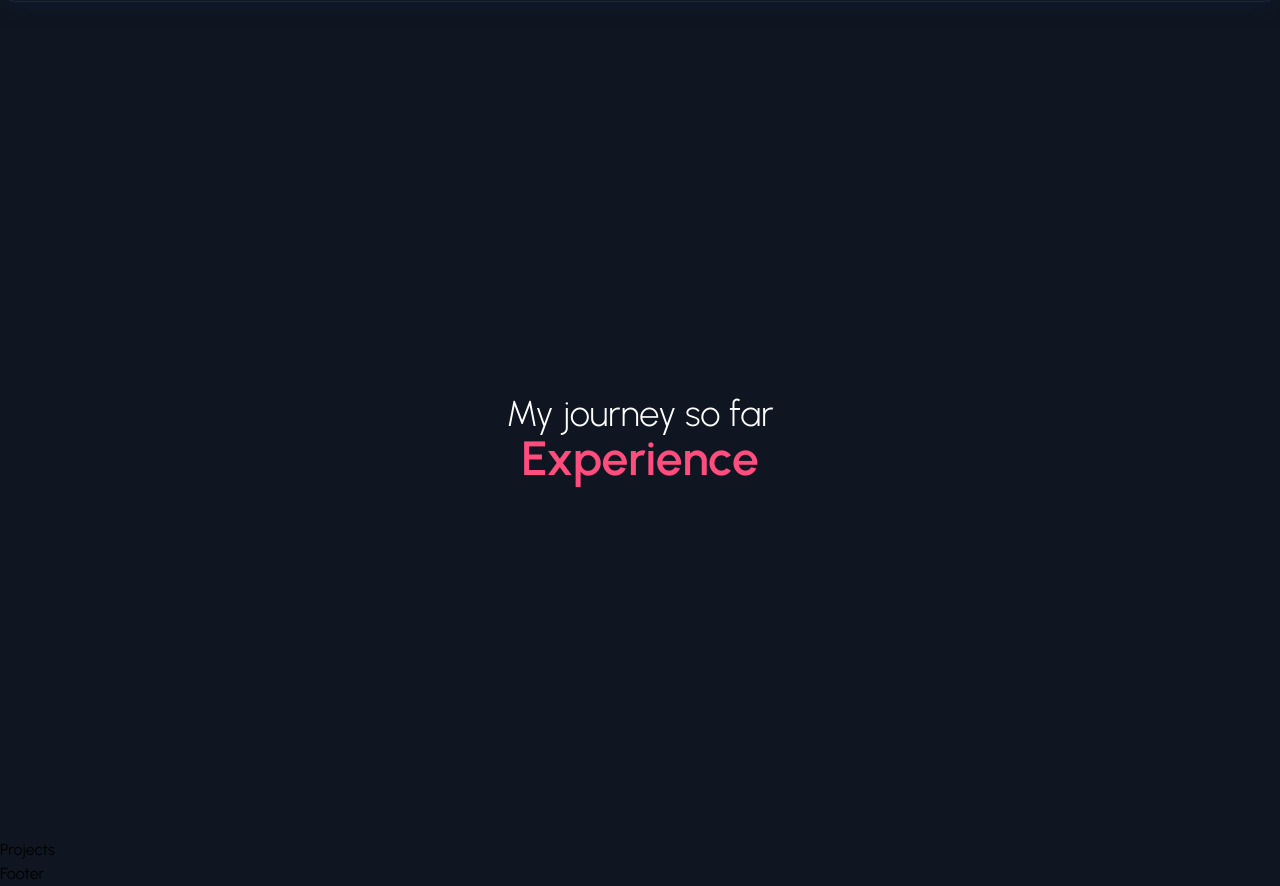
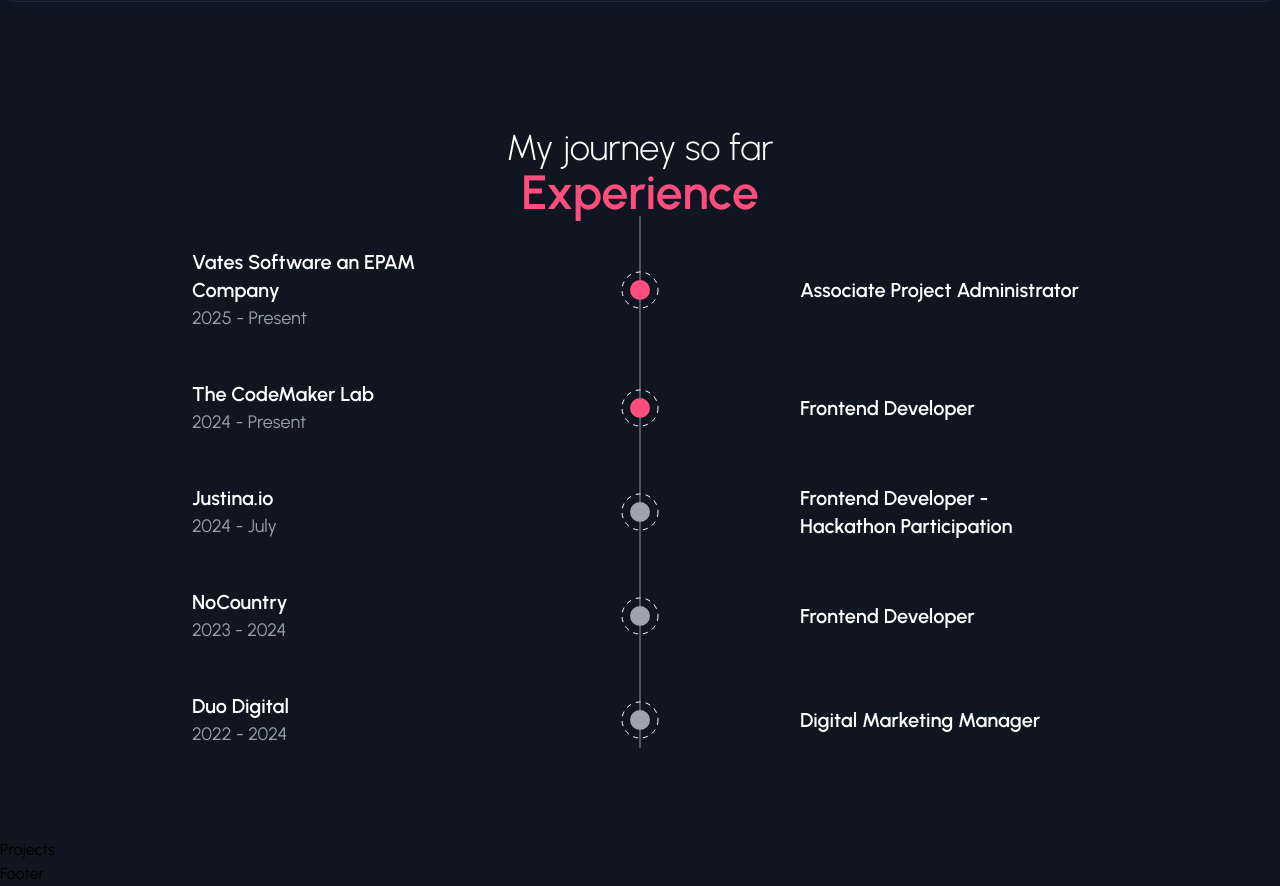
Before and after one commit to emanuelpps/portfolio-v1, a React (Vite) app: page / in a window 1280 px wide. Shown: the part 1582-2468 px from the top of the page. Built offline with nearby package versions, Linux system fonts and the light colour scheme.

Commit message:
feat: added experience section and animations

```diff
--- a/src/sections/Experience/Experience.tsx
+++ b/src/sections/Experience/Experience.tsx
@@ -2,7 +2,7 @@ import ExperienceContainer from "./components/ExperienceContainer";
 
 const Experience = () => {
   return (
-    <section className="w-full min-h-screen flex justify-center items-center text-white">
+    <section className="w-full min-h-screen flex justify-center items-center text-white flex-col">
       <ExperienceContainer />
     </section>
   );
--- /dev/null
+++ b/src/sections/Experience/components/CircleSeparator.tsx
@@ -0,0 +1,36 @@
+import { motion } from "framer-motion";
+import { ItemTypes } from "./ExperienceItem";
+
+export const CircleSeparator = ({ itemType }: { itemType: ItemTypes }) => {
+  const primaryColor = "#FF4D7D";
+  const secondaryColor = "#9CA3AF";
+  const borderColor = "#FFFFFF";
+
+  const fillColor =
+    itemType === ItemTypes.Primary ? primaryColor : secondaryColor;
+
+  return (
+    <motion.svg
+      width="40"
+      height="40"
+      viewBox="0 0 40 40"
+      initial={{ opacity: 0, rotate: -90, scale: 0.5 }}
+      animate={{ opacity: 1, rotate: 0, scale: 1 }}
+      transition={{ duration: 0.8, ease: "easeOut" }}
+    >
+      <circle cx="20" cy="20" r="10" fill={fillColor} />
+      <motion.circle
+        cx="20"
+        cy="20"
+        r="18"
+        fill="none"
+        stroke={borderColor}
+        strokeWidth="1"
+        strokeDasharray="5,5"
+        initial={{ strokeDashoffset: 20 }}
+        animate={{ strokeDashoffset: 0 }}
+        transition={{ duration: 1, ease: "easeOut" }}
+      />
+    </motion.svg>
+  );
+};
--- a/src/sections/Experience/components/ExperienceContainer.tsx
+++ b/src/sections/Experience/components/ExperienceContainer.tsx
@@ -1,15 +1,77 @@
+import { motion, useScroll, useTransform } from "framer-motion";
 import { TitlesFactory } from "../../../components/Titles/TitlesFactory";
+import { useState, useRef } from "react";
+import ExperienceItem from "./ExperienceItem";
+import { ItemTypes } from "./ExperienceItem";
 
 const ExperienceContainer = () => {
+  const [experiences] = useState([
+    {
+      CompanyName: "Vates Software an EPAM Company",
+      JobTitle: "Associate Project Administrator",
+      Period: "2025 - Present",
+      ItemType: ItemTypes.Primary,
+    },
+    {
+      CompanyName: "The CodeMaker Lab",
+      JobTitle: "Frontend Developer",
+      Period: "2024 - Present",
+      ItemType: ItemTypes.Primary,
+    },
+    {
+      CompanyName: "Justina.io",
+      JobTitle: "Frontend Developer - Hackathon Participation",
+      Period: "2024 - July",
+      ItemType: ItemTypes.Secondary,
+    },
+    {
+      CompanyName: "NoCountry",
+      JobTitle: "Frontend Developer",
+      Period: "2023 - 2024",
+      ItemType: ItemTypes.Secondary,
+    },
+    {
+      CompanyName: "Duo Digital",
+      JobTitle: "Digital Marketing Manager",
+      Period: "2022 - 2024",
+      ItemType: ItemTypes.Secondary,
+    },
+  ]);
+
+  const ref = useRef(null);
+  const { scrollYProgress } = useScroll({
+    target: ref,
+    offset: ["start end", "end end"],
+  });
+  const lineHeight = useTransform(scrollYProgress, [0, 1], ["0%", "100%"]);
+
   const ExperienceTitle = TitlesFactory.createTitle(
     "secondary",
     "Experience",
     "My journey so far"
   );
+
   return (
-    <div className="text-center">
-      {ExperienceTitle.render()}
-    </div>
+    <>
+      <div className="text-center">{ExperienceTitle.render()}</div>
+      <div ref={ref} className="relative w-[70%]">
+        <motion.div
+          className="absolute left-1/2 transform -translate-x-1/2 top-0 w-[2px] bg-gray-600"
+          style={{ height: lineHeight }}
+        ></motion.div>
+        <div className="mt-8 flex flex-col gap-12 relative">
+          {experiences.map((exp, index) => (
+            <ExperienceItem
+              key={index}
+              CompanyName={exp.CompanyName}
+              JobTitle={exp.JobTitle}
+              ItemType={exp.ItemType}
+              Period={exp.Period}
+            />
+          ))}
+        </div>
+      </div>
+    </>
   );
 };
 
--- /dev/null
+++ b/src/sections/Experience/components/ExperienceItem.tsx
@@ -0,0 +1,46 @@
+import { FC } from "react";
+import { motion } from "framer-motion";
+import { CircleSeparator } from "./CircleSeparator";
+
+interface ExperienceTypeProps {
+  CompanyName: string;
+  ItemType: ItemTypes;
+  Period: string;
+  JobTitle: string;
+}
+
+// eslint-disable-next-line react-refresh/only-export-components
+export enum ItemTypes {
+  Primary = "primary",
+  Secondary = "secondary",
+}
+
+const ExperienceItem: FC<ExperienceTypeProps> = ({
+  CompanyName,
+  ItemType,
+  JobTitle,
+  Period,
+}) => {
+  return (
+    <motion.div
+      className="flex items-center gap-4 text-white justify-between relative"
+      initial={{ opacity: 0, x: -50 }}
+      whileInView={{ opacity: 1, x: 0 }}
+      transition={{ duration: 0.8, ease: "easeOut" }}
+      viewport={{ once: true }}
+    >
+      <div className="text-left w-full">
+        <h3 className="font-semibold text-xl">{CompanyName}</h3>
+        <p className="text-gray-400 text-lg">{Period}</p>
+      </div>
+      <div className="relative z-10 w-full flex justify-center">
+        <CircleSeparator itemType={ItemType} />
+      </div>
+      <div className="text-left w-full">
+        <h3 className="font-semibold text-xl">{JobTitle}</h3>
+      </div>
+    </motion.div>
+  );
+};
+
+export default ExperienceItem;
```
